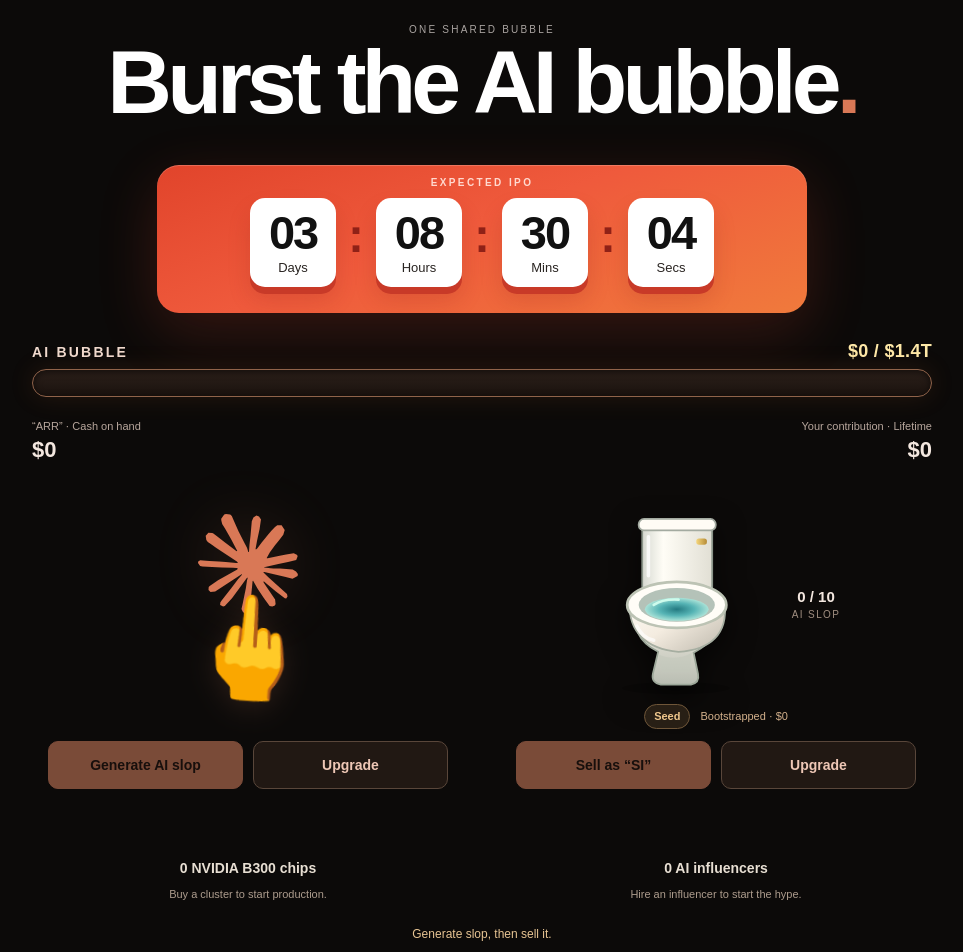
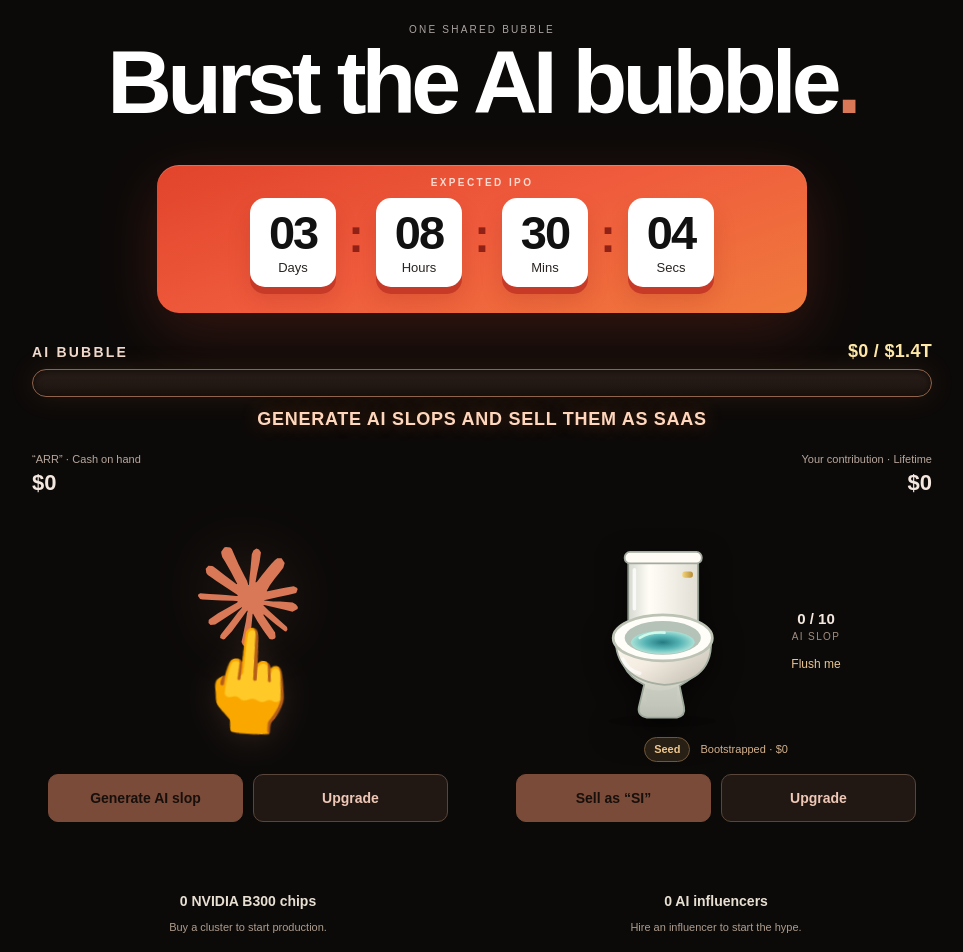
Before and after one commit to juntaoxie752-hash/anthropic-community, a website with bundled scripts: page public/index.html in a window 1280 px wide. Shown: the top 952 px of the page, without its empty margins (158-1121 px from the left). Built offline with nearby package versions, Linux system fonts and the light colour scheme; files whose address does not match are found by name.

Commit message:
Explain game loop and move sale value beside toilet

```diff
--- a/public/index.html
+++ b/public/index.html
@@ -32,6 +32,7 @@
           <div class="mini-progress" aria-label="Shared bubble progress toward $1.4T">
             <div class="mini-progress-copy"><span>AI Bubble</span><strong id="bubble-progress">$0 / $1.4T</strong></div>
             <div class="mini-progress-track" id="bubble-shell" data-stage="forming" role="progressbar" aria-valuemin="0" aria-valuemax="100" aria-valuenow="0" aria-label="Shared bubble progress"><span id="bubble-fill"></span></div>
+            <p class="slop-saas-banner">Generate AI slops and sell them as SaaS</p>
             <span class="mini-progress-note" id="bubble-countdown" hidden></span>
           </div>
 
@@ -57,7 +58,10 @@
               <div class="toilet-scene"><button class="toilet-button main-visual" id="flush-slop" type="button" disabled aria-label="Sell as super intelligence">
                 <span class="toilet" id="toilet" aria-hidden="true"><img src="/assets/toilet.svg" alt="" onerror="this.parentElement.innerHTML='<span>💩</span><b></b>'"><i class="flush-water"></i><i class="bowl-slop">💩</i></span>
               </button>
-                <span class="slop-meter" id="slop-meter" title="Toilet capacity"><b id="slop-balance">0 / 10</b><span>AI Slop</span></span>
+                <div class="toilet-readout">
+                  <span class="slop-meter" id="slop-meter" title="Toilet capacity"><b id="slop-balance">0 / 10</b><span>AI Slop</span></span>
+                  <span class="flush-note" id="flush-note">Flush me</span>
+                </div>
                 <div class="funding-status" aria-label="Current funding round"><strong id="funding-round">Seed</strong><span id="funding-amount">Bootstrapped · $0</span></div>
               </div>
               <div class="action-buttons">
@@ -72,7 +76,6 @@
             </div>
           </div>
 
-          <p class="flush-note" id="flush-note">Generate slop, then sell it.</p>
           <p class="game-status" id="game-status" role="status">Connecting the shared bubble…</p>
 
           <dialog class="upgrade-shop" id="production-shop" aria-labelledby="production-shop-title">
--- a/public/style.css
+++ b/public/style.css
@@ -72,6 +72,7 @@ h1{font-family:Arial,Helvetica,sans-serif;font-size:clamp(30px,9.1vw,156px);font
 .mini-progress{width:100%;margin:0 0 6px}
 .mini-progress-copy{display:flex;align-items:baseline;justify-content:space-between;gap:10px;margin-bottom:7px}.mini-progress-copy span{font-family:'Space Grotesk',sans-serif;font-size:clamp(10px,1.4vw,12px);letter-spacing:2.2px;text-transform:uppercase;color:#cdbbae}.mini-progress-copy strong{font-family:'Space Grotesk',sans-serif;font-size:clamp(14px,2vw,18px);font-weight:700;color:#ffe9a8;font-variant-numeric:tabular-nums;letter-spacing:.3px}
 .mini-progress-track{position:relative;height:clamp(20px,3vw,28px);border-radius:999px;background:#171210;border:1px solid #4a392f;overflow:hidden;box-shadow:inset 0 2px 6px #000b,0 1px 0 #ffffff08}.mini-progress-track span{position:absolute;inset:0;transform-origin:left center;transform:scaleX(0);background:linear-gradient(90deg,#e1442b,#ef7a3c 45%,#ffcf7a);box-shadow:0 0 18px #ef7a3c55;transition:transform .4s ease}.mini-progress-track span::after{content:"";position:absolute;inset:0;background:linear-gradient(180deg,#ffffff44,transparent 55%);border-radius:inherit}
+.slop-saas-banner{margin:12px auto 0;text-align:center;font-family:'Space Grotesk',sans-serif;font-size:clamp(13px,2vw,18px);font-weight:800;letter-spacing:.04em;text-transform:uppercase;color:#ffd7bd;text-shadow:0 0 18px #ef7a3c66;}
 .mini-progress-track[data-stage=strained]{border-color:#ef7a3c}.mini-progress-track[data-stage=critical]{border-color:#ff8a5c;box-shadow:0 0 22px #ef7a3c66,inset 0 2px 6px #000}.mini-progress-track.is-burst span{background:linear-gradient(90deg,#ffe9a8,#fff3cf)}.mini-progress-note{white-space:nowrap;color:#8f8579}
 .hud{width:100%;display:grid;grid-template-columns:repeat(2,1fr);gap:8px;margin:10px 0 2px}.hud div{border:1px solid #46362e;border-radius:12px;background:#1b1512;padding:10px 12px;text-align:left}.hud span{display:block;color:#b8a79d;font-size:11px;line-height:1.3}.hud strong{display:block;margin-top:4px;font-size:16px;font-variant-numeric:tabular-nums;color:#f3e7df}
 .machine{position:relative;width:100%;display:grid;grid-template-columns:repeat(2,minmax(0,1fr));gap:clamp(24px,6vw,72px);align-items:end;justify-content:center;margin-top:6px}
@@ -109,13 +110,14 @@ h1{font-family:Arial,Helvetica,sans-serif;font-size:clamp(30px,9.1vw,156px);font
 .logo-action .gesture{font-family:'Apple Color Emoji','Segoe UI Emoji',sans-serif!important;position:absolute;left:50%;top:106px;translate:-50% 0;font-size:100px;line-height:1;width:auto;min-width:0;height:auto;display:block;background:none;margin:0;animation:hand-idle 2s ease-in-out infinite;transform-origin:50% 80%}
 .logo-action .gesture::before,.logo-action .gesture::after{content:none!important}
 .toilet-scene{display:flex;justify-content:center;align-items:center;gap:10px;padding-bottom:20px}
+.toilet-readout{display:flex;flex-direction:column;align-items:center;gap:4px;min-width:100px}
 .toilet-button{width:190px;height:200px;flex-shrink:0;opacity:1!important;overflow:visible}.toilet{width:160px;height:190px;transform-origin:50% 80%;transition:width .4s,height .4s}.toilet img{filter:drop-shadow(0 10px 14px #0009)}.toilet b{display:none}
 .slop-meter{position:relative;min-width:72px;max-width:145px;padding:8px;border:0;background:transparent}.slop-meter b{font-size:15px;line-height:1.4}.slop-meter span{font-size:10px;line-height:1.4}
 .influencer-count{position:absolute;bottom:3px;left:0;right:0;color:#a99485;font-size:11px;text-align:center}
 .action-buttons{display:grid;grid-template-columns:repeat(2,minmax(0,1fr));gap:10px;width:100%;max-width:400px}
 .action-buttons>.main-action,.action-buttons>.upgrade-open{width:100%;min-width:0;height:48px;min-height:48px;padding:8px 6px;border:1px solid #59463a;border-radius:10px;font-size:14px;font-weight:700;font-family:inherit;letter-spacing:0;line-height:1.2;text-transform:none;box-shadow:none;display:flex;align-items:center;justify-content:center}
 .action-buttons>.main-action{background:#e88b68;color:#23150f;border-color:#e88b68}.action-buttons>.upgrade-open{background:#211813;color:#eec7b6}.action-buttons>.main-action:not(:disabled):hover{background:#f4a07d}.action-buttons>button:not(:disabled):active{transform:scale(.96)}
-.flush-note{font-size:12px;color:#e7c493;min-height:18px}.game-status{font-size:11px;color:#95867b}
+.flush-note{font-size:12px;color:#e7c493;min-height:18px;line-height:1.35;text-align:center;white-space:nowrap}.game-status{font-size:11px;color:#95867b}
 .mini-progress{margin:4px 0 0}.mini-progress-copy span{font-size:14px;font-weight:700;color:#f0dace}.mini-progress-track{height:28px;border-color:#90634a;background:linear-gradient(180deg,#2c201a,#1a120e);box-shadow:inset 0 2px 7px #0009,0 0 26px #d8773520}.mini-progress-track span{min-width:0;transform:none;width:0}
 .hud{margin:0;gap:22px}.hud div{padding:4px 0 12px;background:none;border:0;border-radius:0}.hud div:last-child{text-align:right}.hud strong{font-size:22px}.hud span{font-size:11px}
 .flush-water{position:absolute;left:27%;top:48%;width:46%;height:16%;border-radius:50%;background:repeating-conic-gradient(#b0f4ec 0deg 25deg,#3bada7 25deg 65deg,#b0f4ec 65deg 85deg);opacity:0;pointer-events:none}
```
